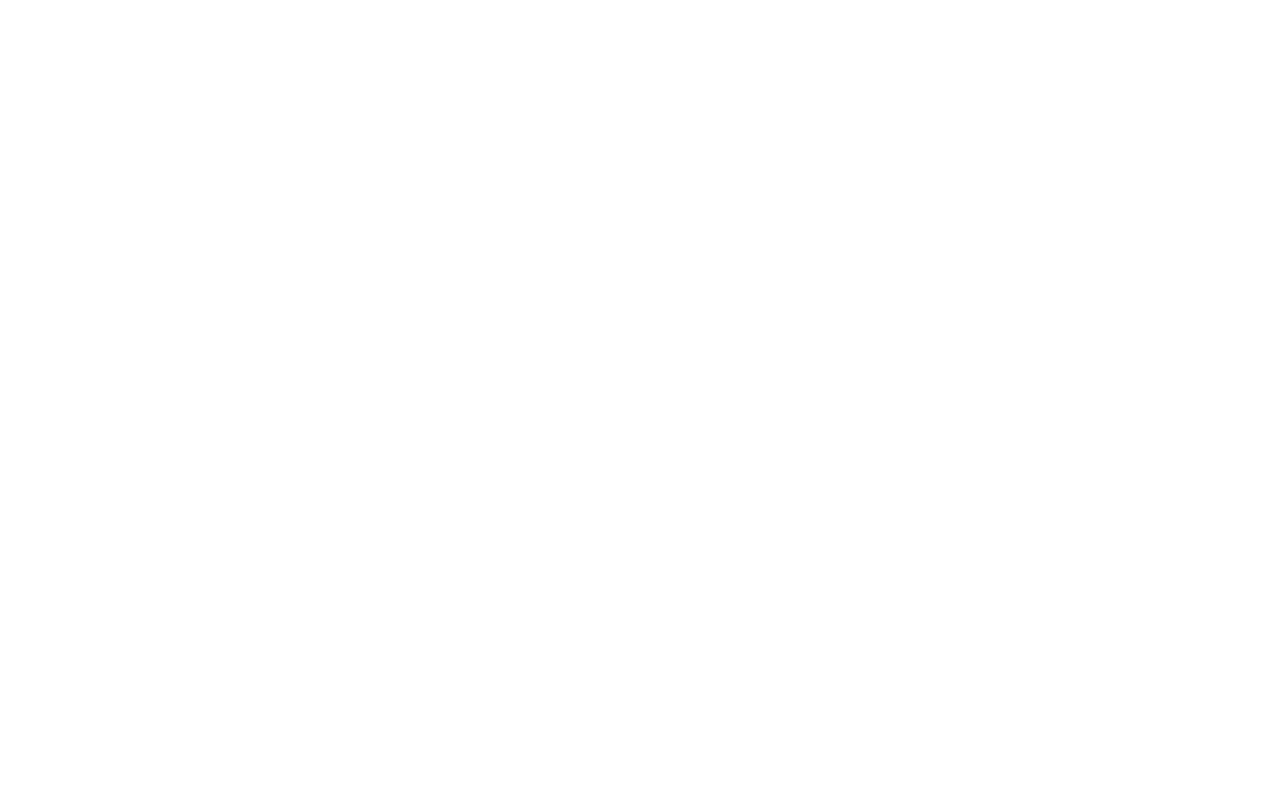
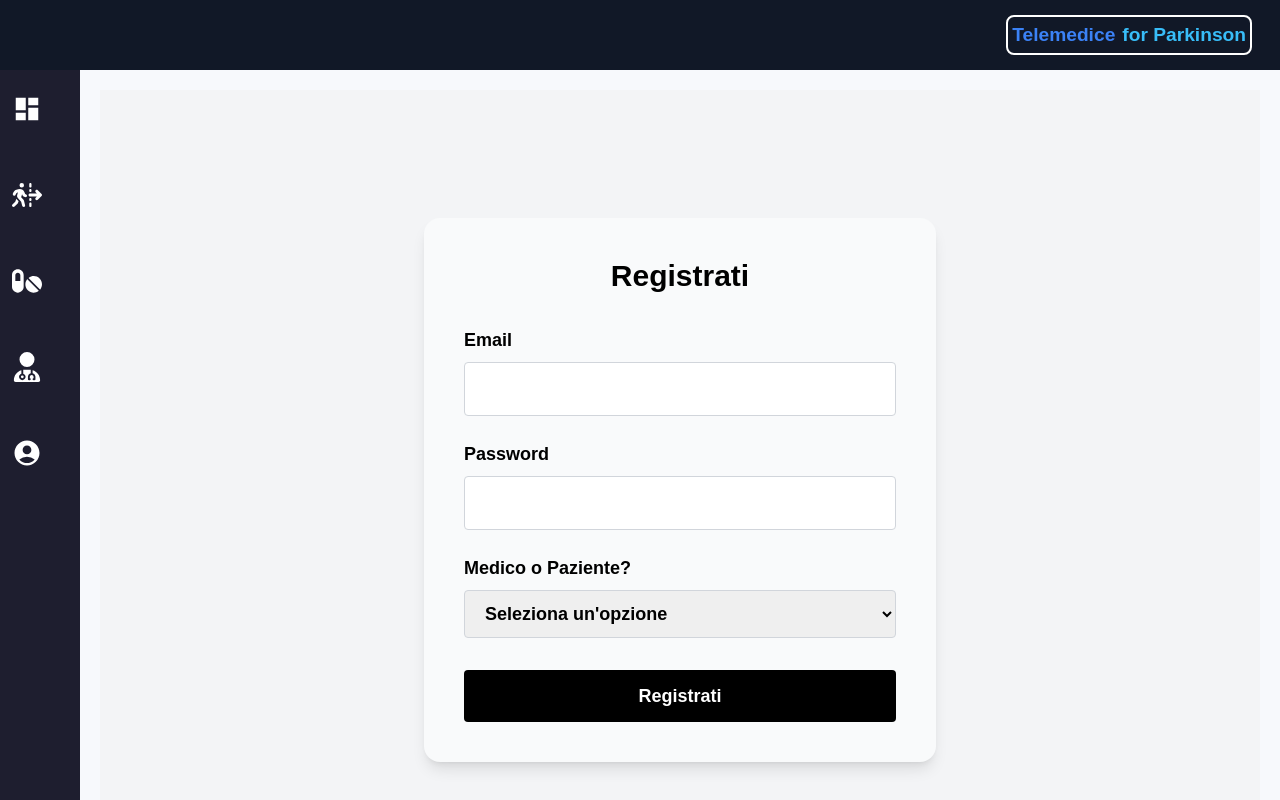
Before and after one commit to Lorenzo-Spadini-ittsrimini/frontend, a React (Vite) app: page /Login in a window 1280 px wide. Before the commit this address had no page. Built offline with nearby package versions, Linux system fonts and the light colour scheme.

Commit message:
Inizio-login

```diff
--- a/src/App.jsx
+++ b/src/App.jsx
@@ -24,6 +24,7 @@ function App() {
             <Route path='/FogEpisodes' element={<FogEpisodes/>}/>
             <Route path='/PatientTerapies' element={<PatientTerapies/>}/>
             <Route path='/ClinicianDetails' element={<ClinicianDetails/>}/>
+            <Route path='/Login' element={<Login/>}/>
           </Route>
         ) : userType === 'clinician' ? (
           <Route path="/" element={<Layout />}>
--- a/src/components/Login.jsx
+++ b/src/components/Login.jsx
@@ -2,8 +2,45 @@ import React from 'react'
 
 const Login = () => {
   return (
-    <div>Login</div>
+    <div class="flex items-center justify-center min-h-screen bg-gray-100">
+      <div class="relative max-w-lg w-full mx-auto p-10 bg-gray-50 shadow-lg rounded-2xl space-y-8">
+        <h1 class="text-3xl font-semibold text-center text-black">Registrati</h1>
+
+        <div class="space-y-6">
+
+          <div class="flex flex-col">
+            <label for="email" class="mb-2 text-lg font-semibold text-black">Email</label>
+            <input type="text" name="email" id="email" class="text-lg border border-gray-300 rounded px-4 py-3 focus:outline-none focus:ring-2 focus:ring-blue-500 font-semibold text-black" />
+          </div>
+
+
+          <div class="flex flex-col">
+            <label for="passW" class="mb-2 text-lg font-semibold text-black">Password</label>
+            <input type="password" name="passW" id="passW" class="text-lg border border-gray-300 rounded px-4 py-3 focus:outline-none focus:ring-2 focus:ring-blue-500 font-semibold text-black" />
+          </div>
+
+
+          <div class="flex flex-col">
+            <label for="ruolo" class="mb-2 text-lg font-semibold text-black">Medico o Paziente?</label>
+            <select id="ruolo" name="ruolo" class="text-lg border border-gray-300 rounded px-4 py-3 focus:outline-none focus:ring-2 focus:ring-blue-500 font-semibold text-black">
+              <option value="">Seleziona un'opzione</option>
+              <option value="medico">Medico</option>
+              <option value="paziente">Paziente</option>
+            </select>
+          </div>
+        </div>
+
+
+        <div>
+          <button type="submit" class="w-full bg-black text-white text-lg font-semibold py-3 px-6 rounded hover:bg-gray-800 transition-colors duration-200">
+            Registrati
+          </button>
+        </div>
+      </div>
+    </div>
   )
 }
 
+
+
 export default Login
```
